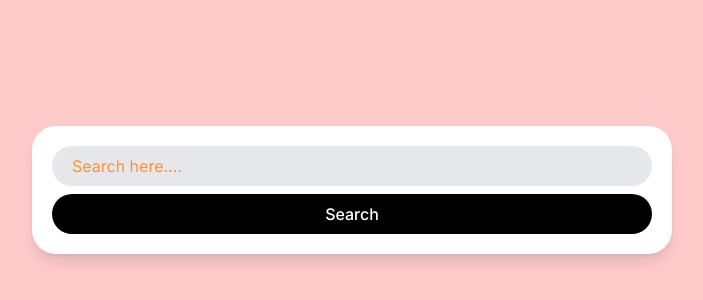
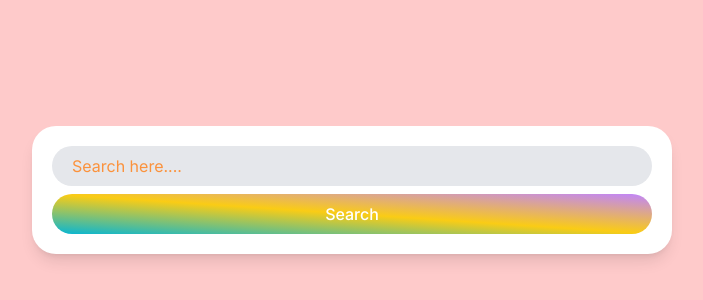
Before and after one commit to siri906/carrot-market, a Next.js app: page / in a window 1280 px wide. Shown: the part 210-510 px from the top of the page, without its empty margins (288-991 px from the left). Built offline with nearby package versions, Linux system fonts and the light colour scheme.

Commit message:
그라데이션 넣는법

```diff
--- a/app/page.tsx
+++ b/app/page.tsx
@@ -24,7 +24,7 @@
           <span className="text-gray-400 dark:text-gray-500">test4</span>
         </div> */}
         <input className="w-full rounded-full h-10 bg-gray-200 pl-5 py-3 outline-none ring ring-transparent focus:ring-orange-400 ring-offset-2 transition-shadow placeholder:text-orange-400" type="text" placeholder="Search here...." />
-        <button className="bg-black text-white rounded-full active:scale-90 transition-transform py-2 font-medium focus:scale-90 outline-none">Search</button>
+        <button className="bg-gradient-to-tr from-cyan-500 via-yellow-400 to-purple-400 text-white rounded-full active:scale-90 transition-transform py-2 font-medium focus:scale-90 outline-none">Search</button>
       </div>
     </main>
   );
```
